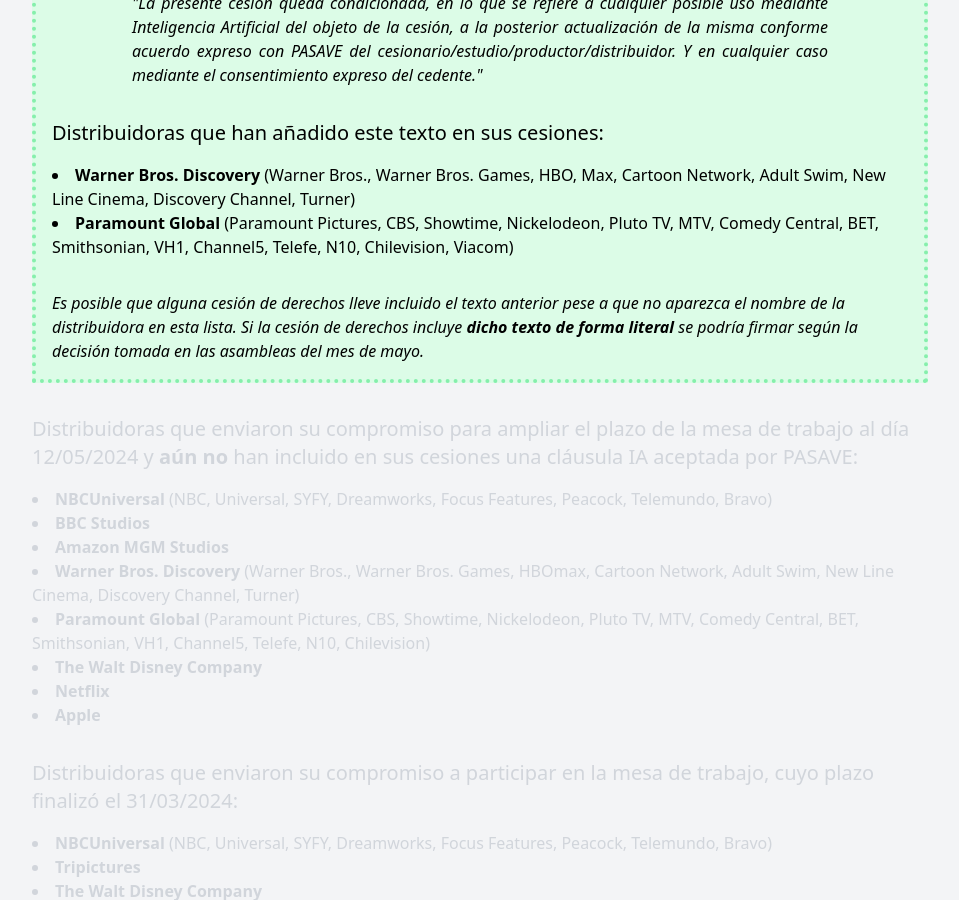
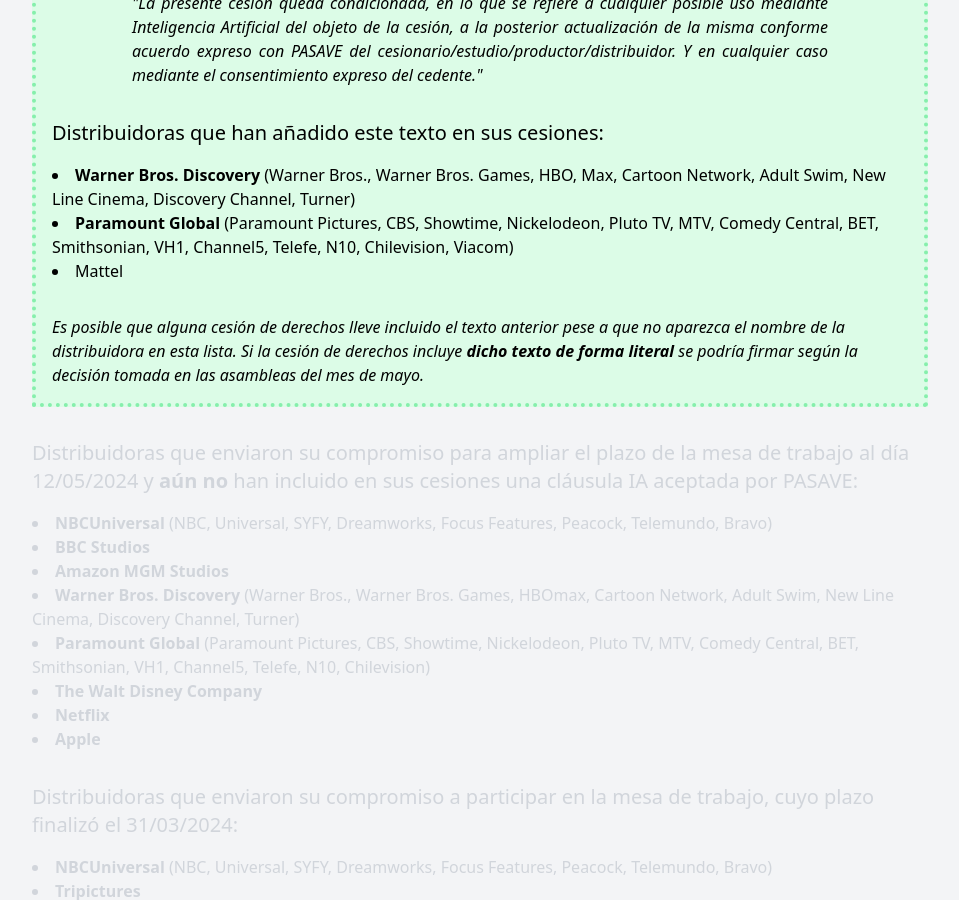
Before and after one commit to mutsuda/pasave.github.io, a Jekyll site: the page built from oklist.md, in a window 1280 px wide and 900 px high, scrolled down 1001 px. Shown: the whole window, without its empty margins (160-1119 px from the left). Built offline with Jekyll 4.4.1, drawn with Linux system fonts in a browser that asks for light colours.

Commit message:
Added mattel

```diff
--- a/oklist.md
+++ b/oklist.md
@@ -51,6 +51,7 @@
 	<ul class="list-disc list-inside">
 		<li><span class="font-bold">Warner Bros. Discovery</span> (Warner Bros., Warner Bros. Games, HBO, Max, Cartoon Network, Adult Swim, New Line Cinema, Discovery Channel, Turner)</li>
 		<li><span class="font-bold">Paramount Global</span> (Paramount Pictures, CBS, Showtime, Nickelodeon, Pluto TV, MTV, Comedy Central, BET, Smithsonian, VH1, Channel5, Telefe, N10, Chilevision, Viacom)</li>
+		<li>Mattel</li>
 	</ul>
 	<div class="pt-8 italic">Es posible que alguna cesión de derechos lleve incluido el texto anterior pese a que no aparezca el nombre de la distribuidora en esta lista. Si la cesión de derechos incluye <b>dicho texto de forma literal</b> se podría firmar según la decisión tomada en las asambleas del mes de mayo.</div>
 
```
